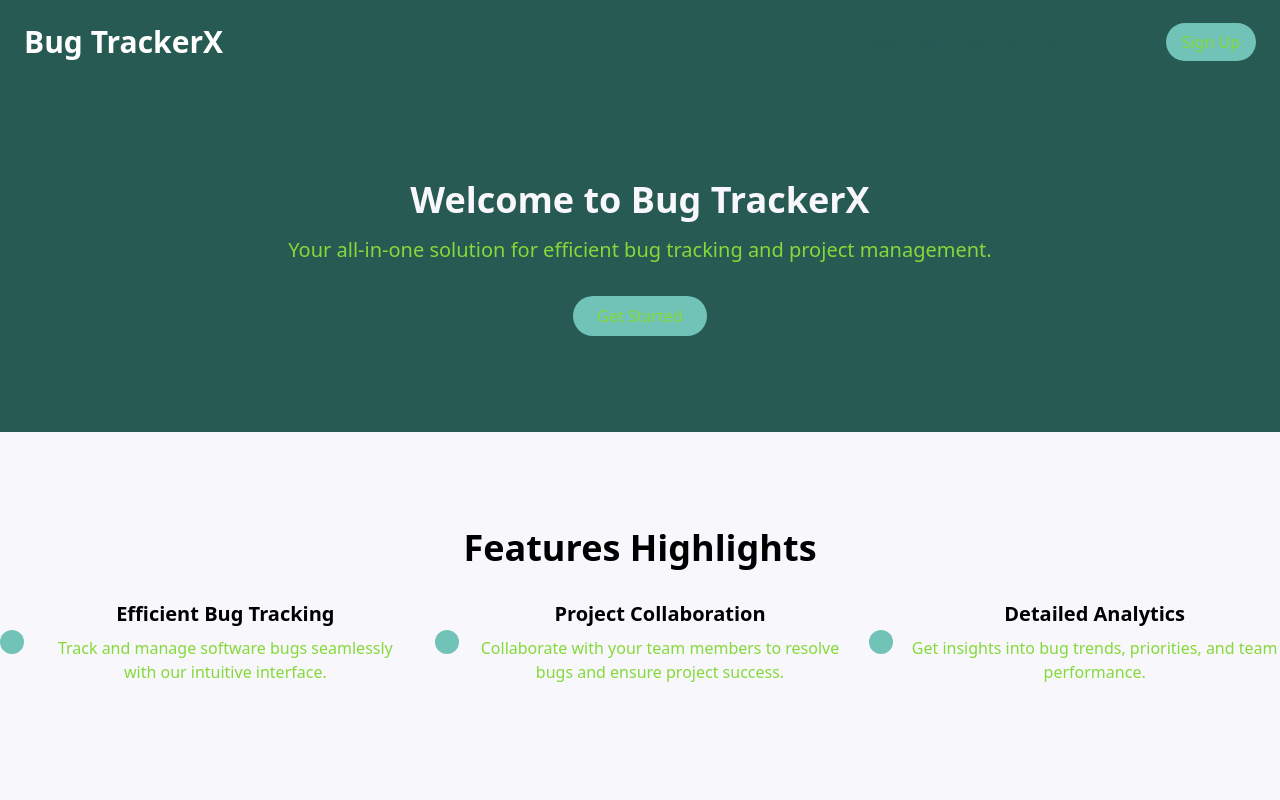
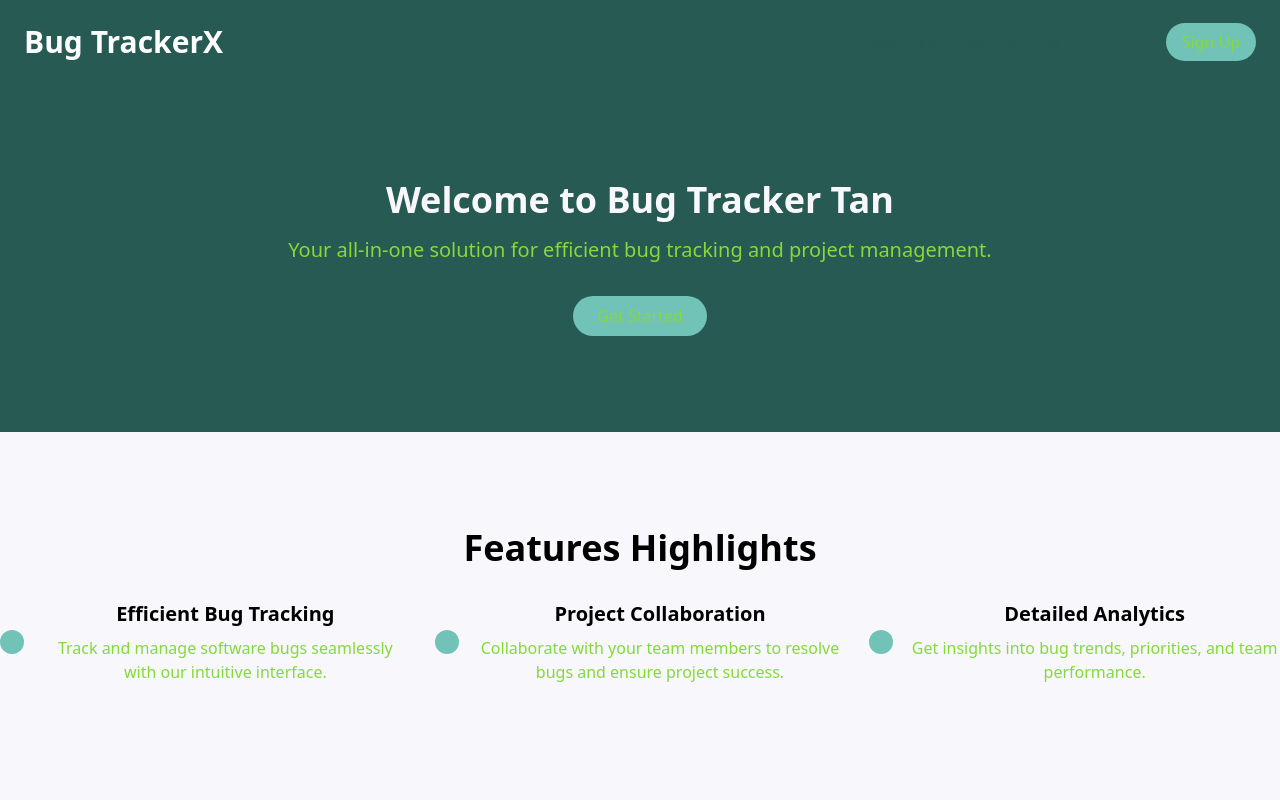
Before and after one commit to mahdee18/track-minder, a React (Vite) app: page / in a window 1280 px wide. Shown: the top 800 px of the page. Built offline with nearby package versions, Linux system fonts and the light colour scheme; a web font is replaced by a local one.

Commit message:
change from tanim

```diff
--- a/src/components/Home/HeroSection.jsx
+++ b/src/components/Home/HeroSection.jsx
@@ -4,7 +4,7 @@ const HeroSection = () => {
   return (
     <section className="bg-primary text-light py-16 md:py-24">
       <div className="container mx-auto text-center">
-        <h2 className="text-3xl md:text-4xl font-semibold mb-4">Welcome to Bug TrackerX</h2>
+        <h2 className="text-3xl md:text-4xl font-semibold mb-4">Welcome to Bug Tracker Tan</h2>
         <p className="text-lg md:text-xl text-tertiary mb-8">
           Your all-in-one solution for efficient bug tracking and project management.
         </p>
```
